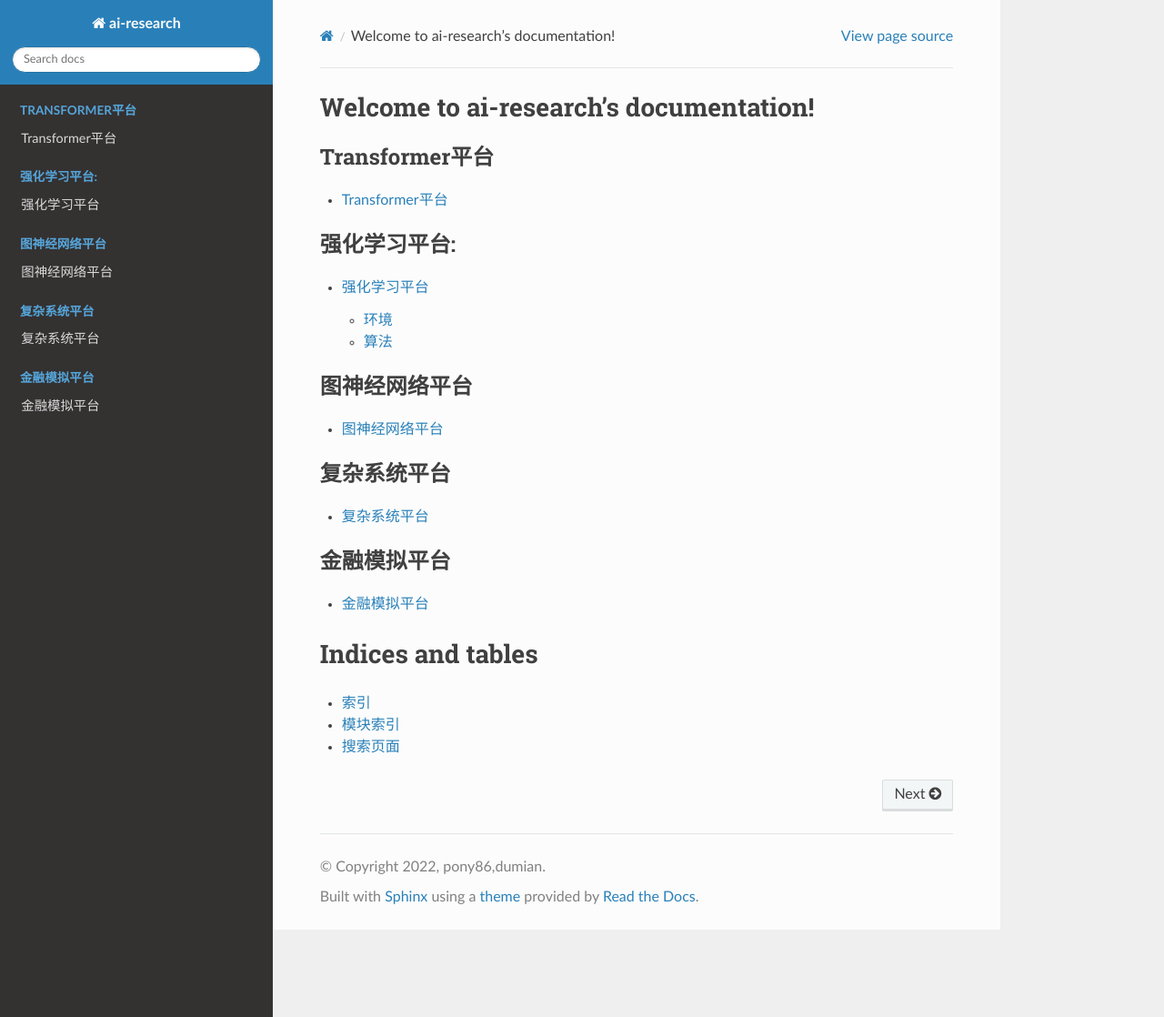
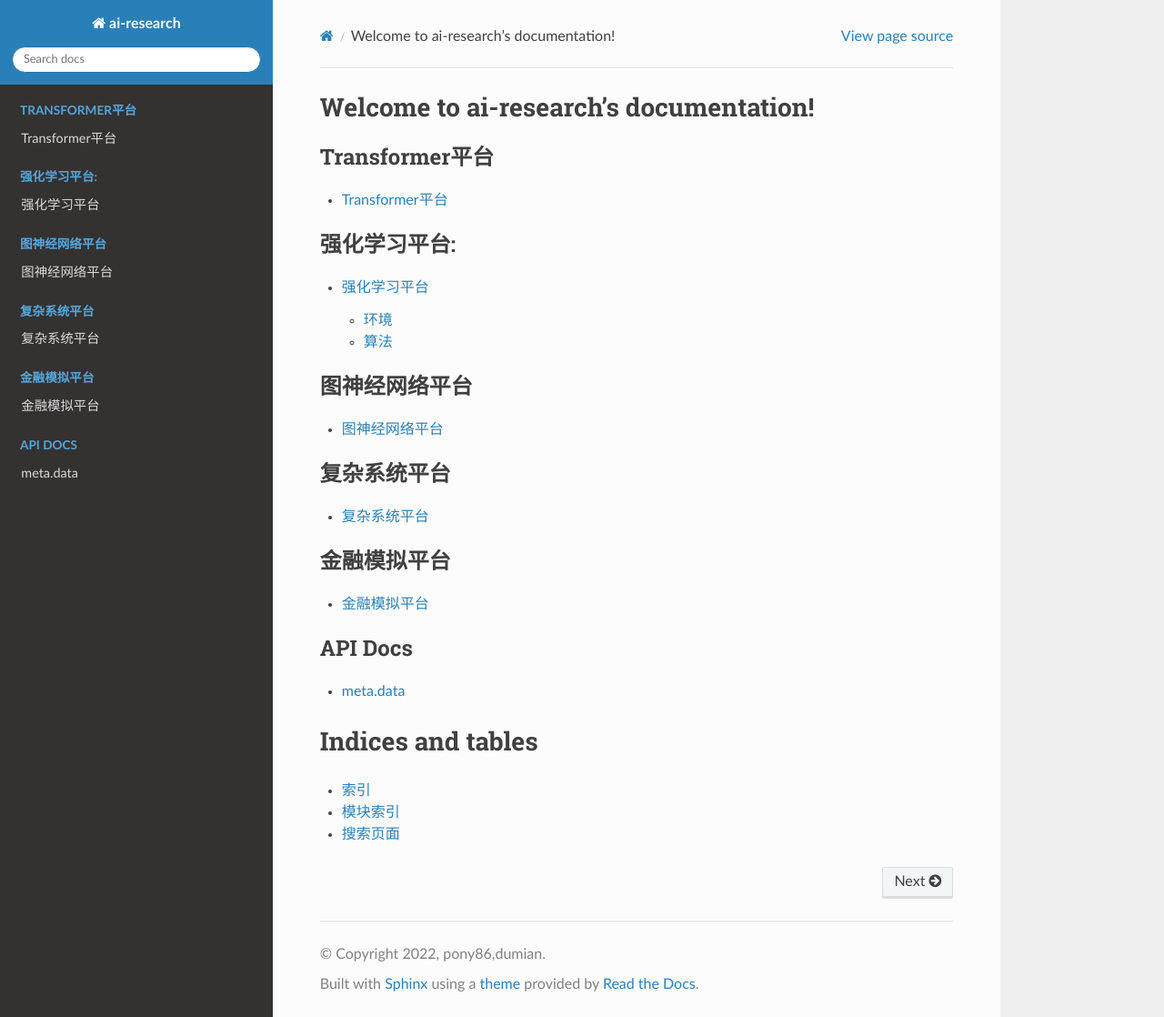
Before and after one commit to pony86/ai, a Sphinx documentation site: the page built from docs/source/index.rst, in a window 1280 px wide and 1118 px high. Shown: the whole window at 91% size. Built offline with Sphinx 7.4.7 and the Read the Docs theme 2.0.0, drawn with Linux system fonts in a browser that asks for light colours.

Commit message:
Update index.rst

```diff
--- a/docs/source/index.rst
+++ b/docs/source/index.rst
@@ -36,6 +36,13 @@ Welcome to ai-research's documentation!
 
    fin/index.md
 
+.. toctree::
+   :maxdepth: 1
+   :caption: API Docs
+
+   api/meta.data
+
+
 Indices and tables
 ==================
 
```
